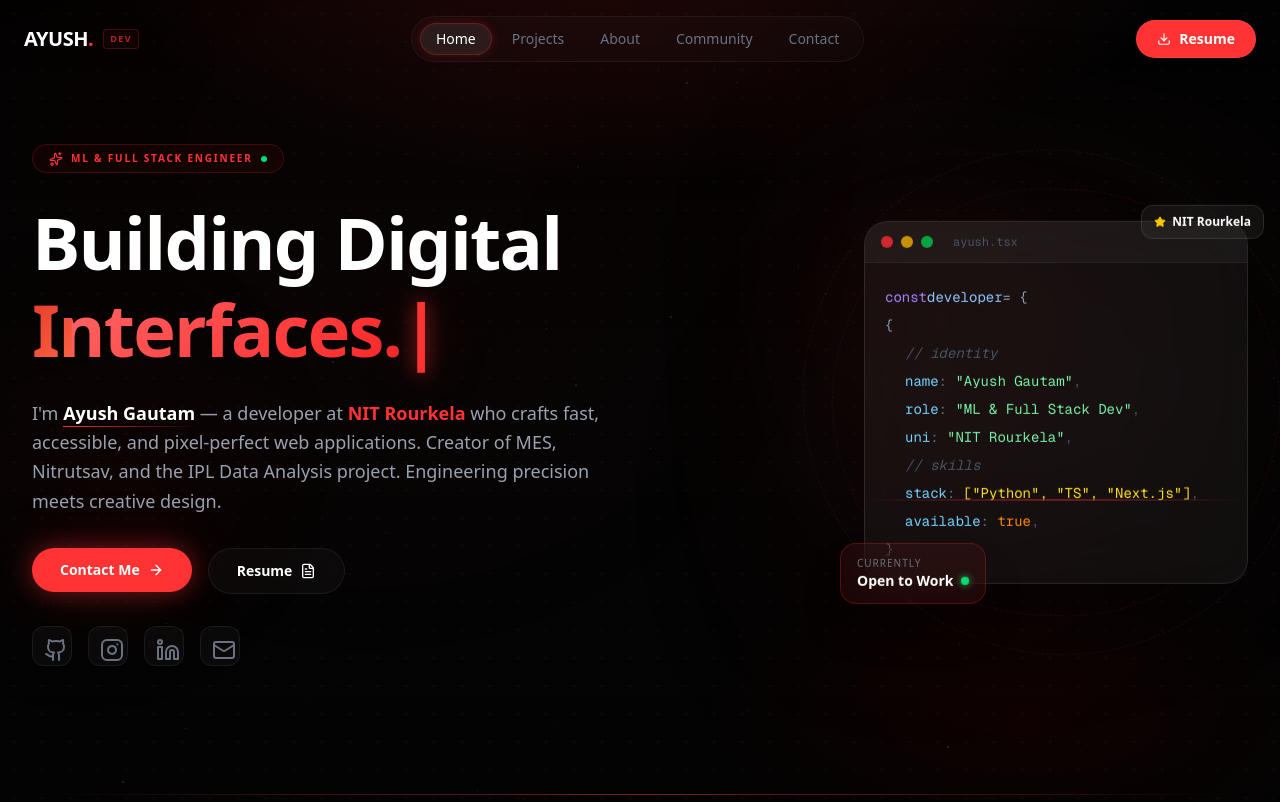
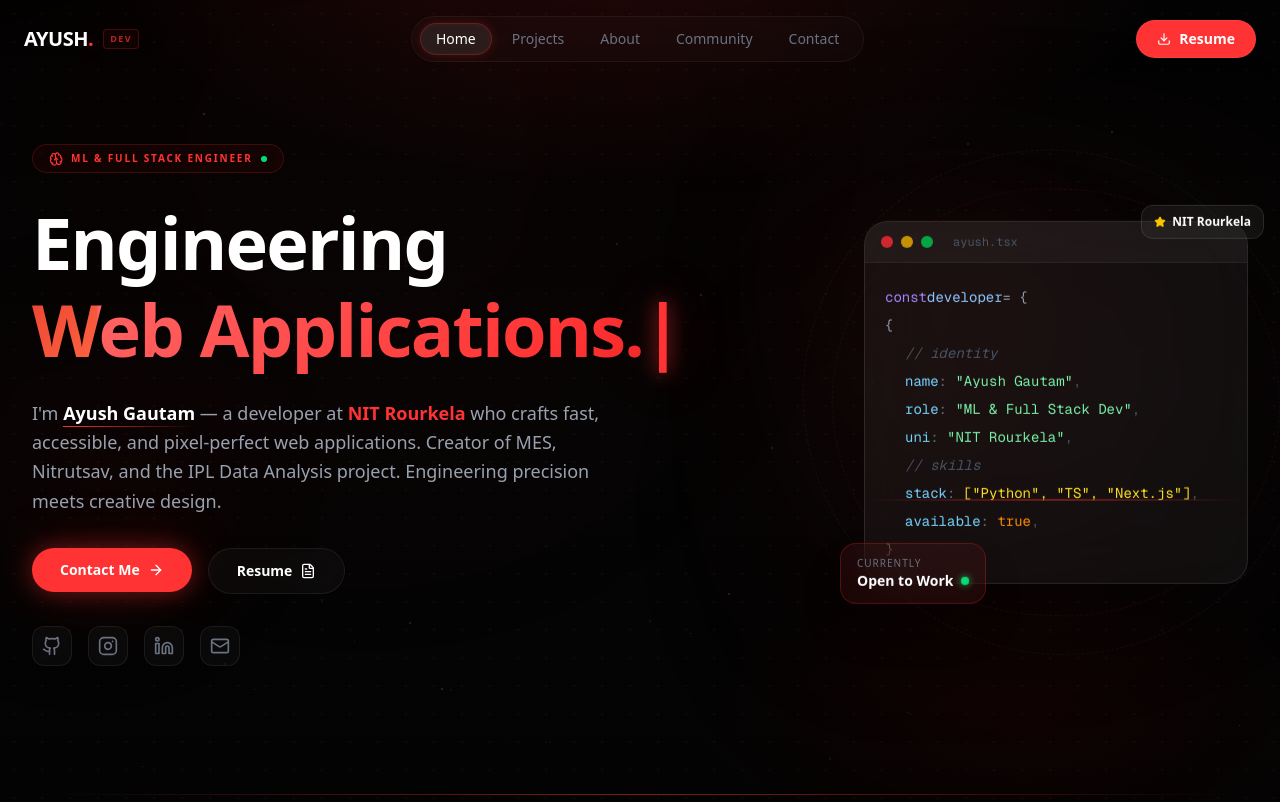
Before and after one commit to ayushgautam2006/portfolio, a Next.js app: page / in a window 1280 px wide. Shown: the top 802 px of the page. Built offline with nearby package versions, Linux system fonts and the light colour scheme.

Commit message:
feat: change in landing page

```diff
--- a/src/app/page.tsx
+++ b/src/app/page.tsx
@@ -4,7 +4,7 @@
 import { Button } from "@/components/ui/Button";
 import { TechStack } from "@/components/TechStack";
 import { motion, useMotionValue, useSpring, useTransform, AnimatePresence } from "framer-motion";
-import { ArrowRight, ExternalLink, FileText, Github, Instagram, Linkedin, Mail, Sparkles, Code2, Zap, Layers, Star, ArrowUpRight } from "lucide-react";
+import { ArrowRight, ExternalLink, FileText, Github, Instagram, Linkedin, Mail, Sparkles, Brain, Code2, Zap, Layers, Star, ArrowUpRight } from "lucide-react";
 import Link from "next/link";
 import { useEffect, useRef, useState } from "react";
 
@@ -54,7 +54,7 @@ const stats = [
   { number: 100, suffix: "%", label: "Commitment", icon: "🎯" },
 ];
 
-const words = ["Experiences.", "Interfaces.", "Solutions.", "Ideas."];
+const words = ["Intelligent Systems.", "Web Applications.", "Data Solutions.", "ML Models."];
 
 // Typewriter hook
 function useTypewriter(words: string[], speed = 75, pause = 2200) {
@@ -245,7 +245,7 @@ export default function Home() {
                 animate={{ rotate: [0, 15, -15, 0] }}
                 transition={{ duration: 2, repeat: Infinity, repeatDelay: 3 }}
               >
-                <Sparkles className="w-3.5 h-3.5 text-st-red" />
+                <Brain className="w-3.5 h-3.5 text-st-red" />
               </motion.div>
               <span className="text-st-red font-semibold tracking-[0.18em] uppercase text-[10px]">ML & Full Stack Engineer</span>
               <span className="w-1.5 h-1.5 rounded-full bg-green-400 animate-dot-pulse" />
@@ -258,7 +258,7 @@ export default function Home() {
                 animate={{ opacity: 1, x: 0 }}
                 transition={{ duration: 0.6, delay: 0.1 }}
               >
-                Building Digital
+                Engineering
               </motion.span>
               <motion.span
                 className="block mt-3"
@@ -617,7 +617,7 @@ function SocialIcon({ href, icon, label }: { href: string; icon: React.ReactNode
       aria-label={label}
       className="w-10 h-10 glass rounded-xl flex items-center justify-center text-gray-500 hover:text-st-red border border-white/5 hover:border-st-red/30 transition-all duration-300 hover:shadow-[0_0_18px_rgba(255,51,51,0.25)] hover:-translate-y-1 group"
     >
-      <span className="w-4 h-4 group-hover:scale-110 transition-transform">{icon}</span>
+      <span className="flex items-center justify-center group-hover:scale-110 transition-transform [&>svg]:w-5 [&>svg]:h-5">{icon}</span>
     </Link>
   );
 }
```
